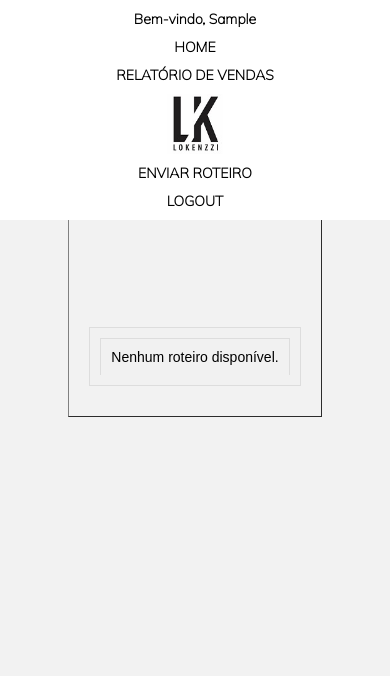
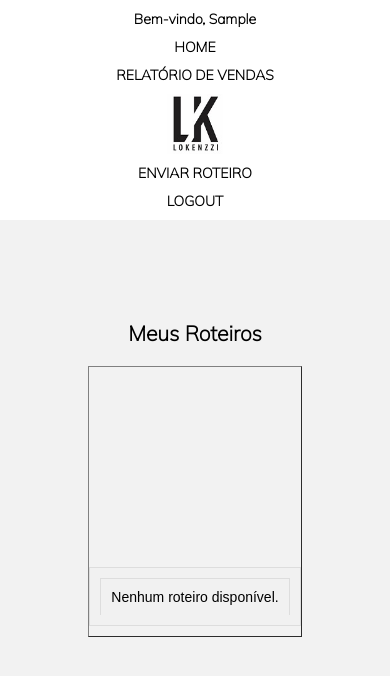
Before and after one commit to fgallo1983/projeto-vendas, a Django app: page /roteiros/ in a window 390 px wide. Shown: the top 676 px of the page. Run offline with Django 5.2, Linux system fonts and the light colour scheme; the visitor is signed in with stand-in values (Sample User, id 1); data that the repository does not hold is empty.

Commit message:
css e div no template roteiro pra celular

```diff
--- a/vendas/static/css/style.css
+++ b/vendas/static/css/style.css
@@ -519,6 +519,7 @@ label {
  .roteiros-container {
     max-width: 100%;
     padding: 20px;
+    padding-top: 200px; /* Ajuste para evitar sobreposição com o header */
 }
 
 /* Cria um container com rolagem apenas para essa tabela */
@@ -530,8 +531,6 @@ label {
 /* Estilos específicos para a tabela do template "Roteiros" */
 .roteiros-container table {
     max-width: 100%;
-    padding: 20px;
-    padding-top: 120px; /* Ajuste para evitar sobreposição com o header */
     border-collapse: collapse;
     min-width: 600px; /* Garante que a tabela tenha um tamanho mínimo */
 }
@@ -653,7 +652,7 @@ label {
         min-width: 100%;
         display: block;
         white-space: nowrap;
-        padding-top: 140px; /* Pode ser ajustado conforme necessário */
+        padding-top: 200px; /* Pode ser ajustado conforme necessário */
     }
 }
 
```
